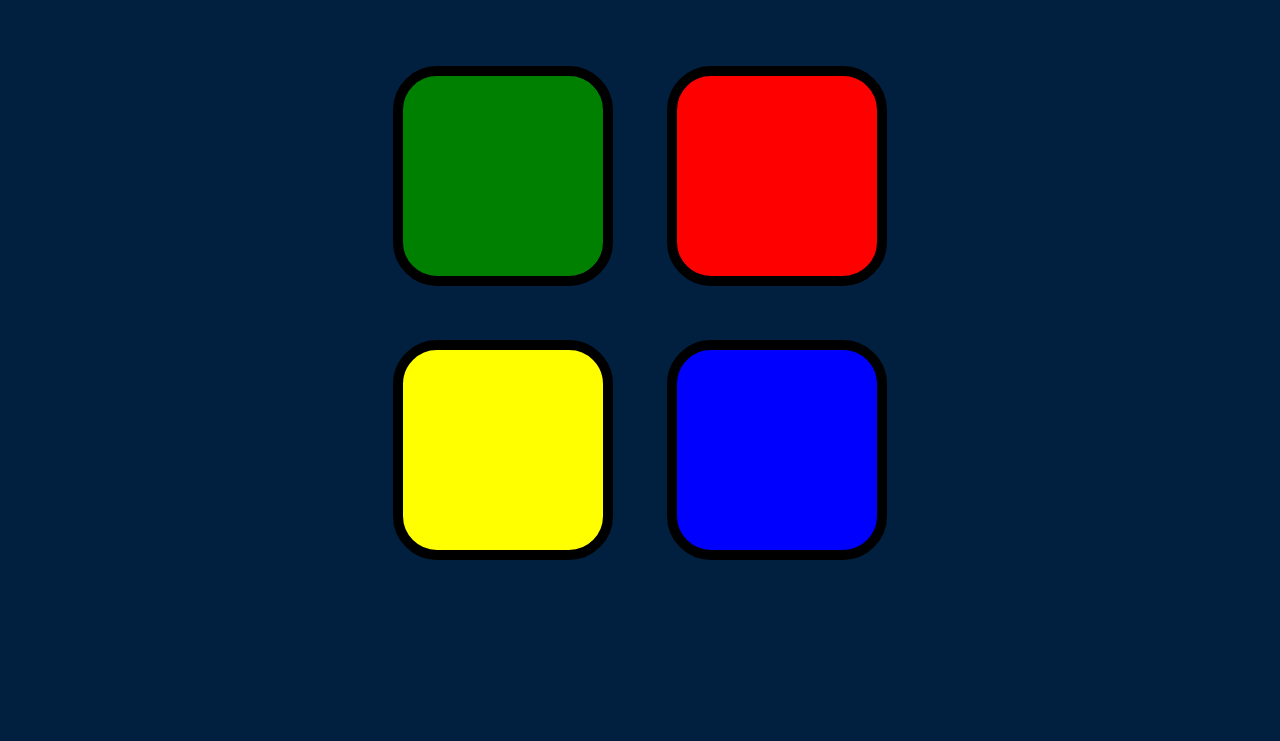
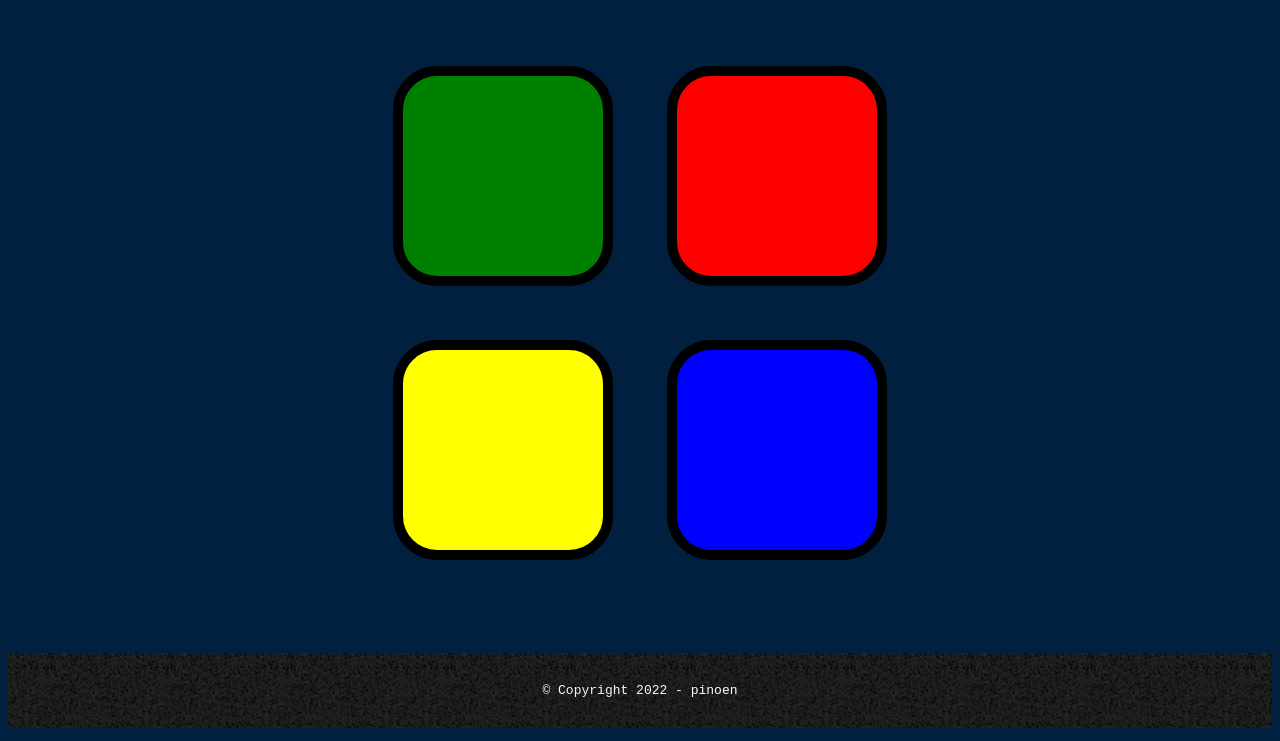
Before and after one commit to pinoen/simon-game, a plain HTML site: page index.html in a window 1280 px wide. Shown: the part 133-874 px from the top of the page. Before the commit the page ends 800 px from the top, so only its background shows below. Drawn offline with Linux system fonts and the light colour scheme.

Commit message:
Add footer with link to personal Github account

```diff
--- a/index.html
+++ b/index.html
@@ -25,6 +25,13 @@
       </div>
     </div>
 
+    <footer id="pie-pagina">
+      <p>
+        &copy Copyright 2022 -
+        <a href="https://github.com/pinoen" target="_blank">pinoen</a>
+      </p>
+    </footer>
+
     <script src="main.js"></script>
   </body>
 </html>
--- a/styles.css
+++ b/styles.css
@@ -50,3 +50,30 @@ body {
   box-shadow: 0 0 20px white;
   background-color: grey;
 }
+footer {
+  margin-top: 5%;
+  color: #eeeeee;
+  text-align: center;
+  font-family: "Courier New", Courier, monospace;
+}
+
+footer p {
+  text-align: center;
+  margin-top: 10px;
+  color: whitesmoke;
+  padding: 30px;
+  font-size: small;
+}
+#pie-pagina {
+  background: url(bg.jpg);
+  height: 100%;
+  width: 100%;
+}
+a {
+  text-decoration: none;
+  color: white;
+}
+a:hover {
+  cursor: pointer;
+  font-weight: bolder;
+}
```
Also changed, not shown: bg.jpg (added).
